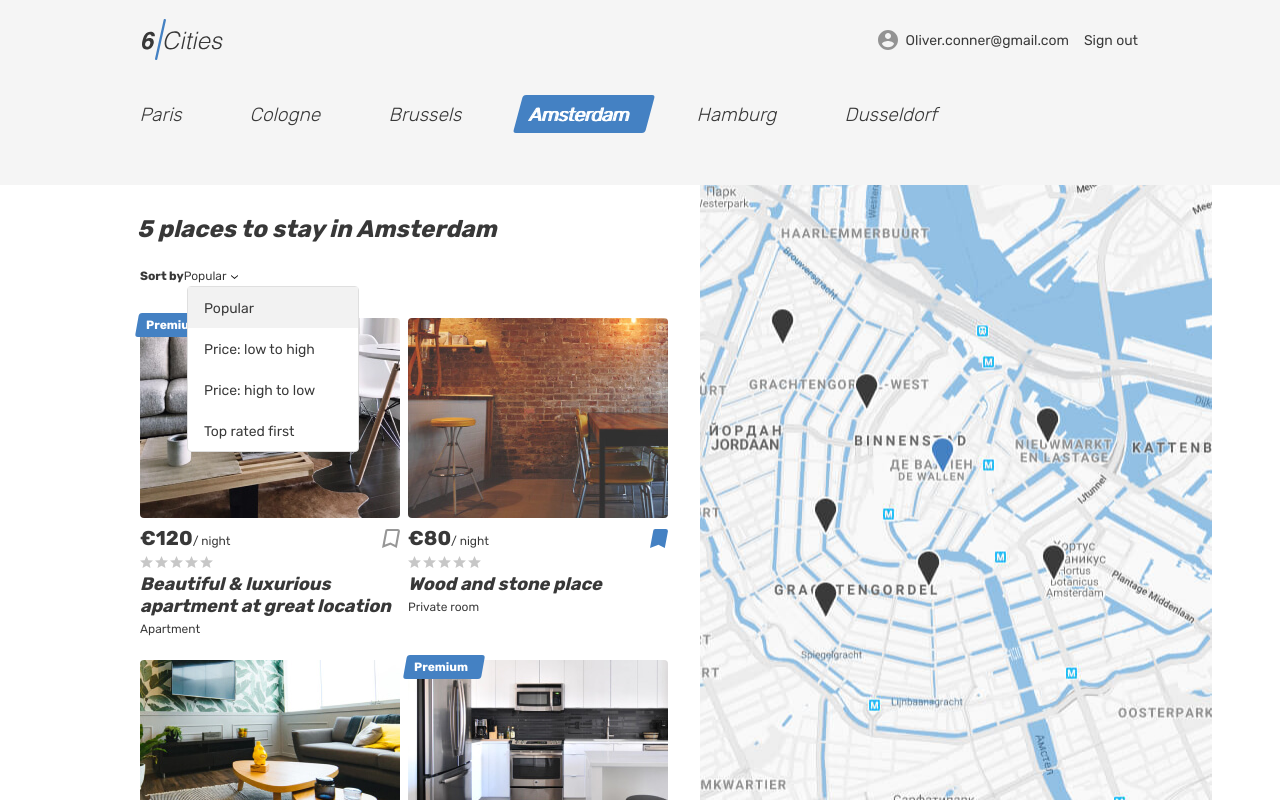
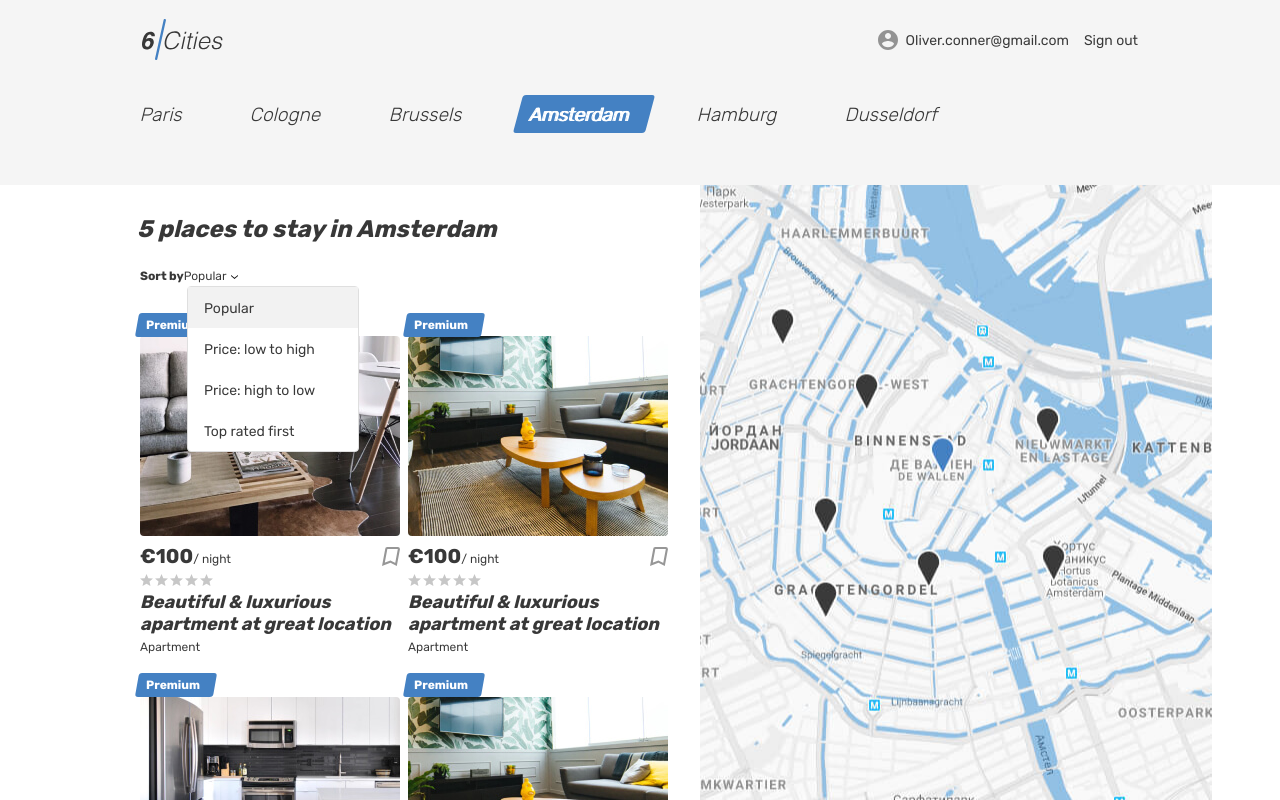
Before and after one commit to KuryakovDen/42634-six-cities-9, a React (Create React App) app in the folder project/: page / in a window 1280 px wide. Built offline with nearby package versions, Linux system fonts and the light colour scheme.

Commit message:
feat: Создание компонента OfferCard

```diff
--- a/project/src/components/main-screen/main-screen.tsx
+++ b/project/src/components/main-screen/main-screen.tsx
@@ -1,4 +1,5 @@
 import React from 'react';
+import OfferCard from '../offer-card/offer-card';
 
 type MainScreenProps = {
   placesCount: number;
@@ -94,166 +95,11 @@ function MainScreen({ placesCount }: MainScreenProps): JSX.Element {
                 </ul>
               </form>
               <div className="cities__places-list places__list tabs__content">
-                <article className="cities__place-card place-card">
-                  <div className="place-card__mark">
-                    <span>Premium</span>
-                  </div>
-                  <div className="cities__image-wrapper place-card__image-wrapper">
-                    <a href="#">
-                      <img className="place-card__image" src="img/apartment-01.jpg" width="260" height="200" alt="Place image" />
-                    </a>
-                  </div>
-                  <div className="place-card__info">
-                    <div className="place-card__price-wrapper">
-                      <div className="place-card__price">
-                        <b className="place-card__price-value">&euro;120</b>
-                        <span className="place-card__price-text">&#47;&nbsp;night</span>
-                      </div>
-                      <button className="place-card__bookmark-button button" type="button">
-                        <svg className="place-card__bookmark-icon" width="18" height="19">
-                          <use xlinkHref="#icon-bookmark" />
-                        </svg>
-                        <span className="visually-hidden">To bookmarks</span>
-                      </button>
-                    </div>
-                    <div className="place-card__rating rating">
-                      <div className="place-card__stars rating__stars">
-                        <span className="visually-hidden">Rating</span>
-                      </div>
-                    </div>
-                    <h2 className="place-card__name">
-                      <a href="#">Beautiful &amp; luxurious apartment at great location</a>
-                    </h2>
-                    <p className="place-card__type">Apartment</p>
-                  </div>
-                </article>
-
-                <article className="cities__place-card place-card">
-                  <div className="cities__image-wrapper place-card__image-wrapper">
-                    <a href="#">
-                      <img className="place-card__image" src="img/room.jpg" width="260" height="200" alt="Place image" />
-                    </a>
-                  </div>
-                  <div className="place-card__info">
-                    <div className="place-card__price-wrapper">
-                      <div className="place-card__price">
-                        <b className="place-card__price-value">&euro;80</b>
-                        <span className="place-card__price-text">&#47;&nbsp;night</span>
-                      </div>
-                      <button className="place-card__bookmark-button place-card__bookmark-button--active button" type="button">
-                        <svg className="place-card__bookmark-icon" width="18" height="19">
-                          <use xlinkHref="#icon-bookmark" />
-                        </svg>
-                        <span className="visually-hidden">In bookmarks</span>
-                      </button>
-                    </div>
-                    <div className="place-card__rating rating">
-                      <div className="place-card__stars rating__stars">
-                        <span className="visually-hidden">Rating</span>
-                      </div>
-                    </div>
-                    <h2 className="place-card__name">
-                      <a href="#">Wood and stone place</a>
-                    </h2>
-                    <p className="place-card__type">Private room</p>
-                  </div>
-                </article>
-
-                <article className="cities__place-card place-card">
-                  <div className="cities__image-wrapper place-card__image-wrapper">
-                    <a href="#">
-                      <img className="place-card__image" src="img/apartment-02.jpg" width="260" height="200" alt="Place image" />
-                    </a>
-                  </div>
-                  <div className="place-card__info">
-                    <div className="place-card__price-wrapper">
-                      <div className="place-card__price">
-                        <b className="place-card__price-value">&euro;132</b>
-                        <span className="place-card__price-text">&#47;&nbsp;night</span>
-                      </div>
-                      <button className="place-card__bookmark-button button" type="button">
-                        <svg className="place-card__bookmark-icon" width="18" height="19">
-                          <use xlinkHref="#icon-bookmark" />
-                        </svg>
-                        <span className="visually-hidden">To bookmarks</span>
-                      </button>
-                    </div>
-                    <div className="place-card__rating rating">
-                      <div className="place-card__stars rating__stars">
-                        <span className="visually-hidden">Rating</span>
-                      </div>
-                    </div>
-                    <h2 className="place-card__name">
-                      <a href="#">Canal View Prinsengracht</a>
-                    </h2>
-                    <p className="place-card__type">Apartment</p>
-                  </div>
-                </article>
-
-                <article className="cities__place-card place-card">
-                  <div className="place-card__mark">
-                    <span>Premium</span>
-                  </div>
-                  <div className="cities__image-wrapper place-card__image-wrapper">
-                    <a href="#">
-                      <img className="place-card__image" src="img/apartment-03.jpg" width="260" height="200" alt="Place image" />
-                    </a>
-                  </div>
-                  <div className="place-card__info">
-                    <div className="place-card__price-wrapper">
-                      <div className="place-card__price">
-                        <b className="place-card__price-value">&euro;180</b>
-                        <span className="place-card__price-text">&#47;&nbsp;night</span>
-                      </div>
-                      <button className="place-card__bookmark-button button" type="button">
-                        <svg className="place-card__bookmark-icon" width="18" height="19">
-                          <use xlinkHref="#icon-bookmark" />
-                        </svg>
-                        <span className="visually-hidden">To bookmarks</span>
-                      </button>
-                    </div>
-                    <div className="place-card__rating rating">
-                      <div className="place-card__stars rating__stars">
-                        <span className="visually-hidden">Rating</span>
-                      </div>
-                    </div>
-                    <h2 className="place-card__name">
-                      <a href="#">Nice, cozy, warm big bed apartment</a>
-                    </h2>
-                    <p className="place-card__type">Apartment</p>
-                  </div>
-                </article>
-
-                <article className="cities__place-card place-card">
-                  <div className="cities__image-wrapper place-card__image-wrapper">
-                    <a href="#">
-                      <img className="place-card__image" src="img/room.jpg" width="260" height="200" alt="Place image" />
-                    </a>
-                  </div>
-                  <div className="place-card__info">
-                    <div className="place-card__price-wrapper">
-                      <div className="place-card__price">
-                        <b className="place-card__price-value">&euro;80</b>
-                        <span className="place-card__price-text">&#47;&nbsp;night</span>
-                      </div>
-                      <button className="place-card__bookmark-button place-card__bookmark-button--active button" type="button">
-                        <svg className="place-card__bookmark-icon" width="18" height="19">
-                          <use xlinkHref="#icon-bookmark" />
-                        </svg>
-                        <span className="visually-hidden">In bookmarks</span>
-                      </button>
-                    </div>
-                    <div className="place-card__rating rating">
-                      <div className="place-card__stars rating__stars">
-                        <span className="visually-hidden">Rating</span>
-                      </div>
-                    </div>
-                    <h2 className="place-card__name">
-                      <a href="#">Wood and stone place</a>
-                    </h2>
-                    <p className="place-card__type">Private room</p>
-                  </div>
-                </article>
+                <OfferCard image={'img/apartment-01.jpg'} price={100} />
+                <OfferCard image={'img/apartment-02.jpg'} price={100} />
+                <OfferCard image={'img/apartment-03.jpg'} price={100} />
+                <OfferCard image={'img/apartment-02.jpg'} price={100} />
+                <OfferCard image={'img/apartment-01.jpg'} price={100} />
               </div>
             </section>
             <div className="cities__right-section">
--- /dev/null
+++ b/project/src/components/offer-card/offer-card.tsx
@@ -0,0 +1,46 @@
+import React from 'react';
+
+type OfferCardProps = {
+  image: string;
+  price: number;
+};
+
+function OfferCard({ image, price }: OfferCardProps): JSX.Element {
+  return (
+    <article className="cities__place-card place-card">
+      <div className="place-card__mark">
+        <span>Premium</span>
+      </div>s
+      <div className="cities__image-wrapper place-card__image-wrapper">
+        <a href="#">
+          <img className="place-card__image" src={image} width="260" height="200" alt="Place image" />
+        </a>
+      </div>
+      <div className="place-card__info">
+        <div className="place-card__price-wrapper">
+          <div className="place-card__price">
+            <b className="place-card__price-value">&euro;{price}</b>
+            <span className="place-card__price-text">&#47;&nbsp;night</span>
+          </div>
+          <button className="place-card__bookmark-button button" type="button">
+            <svg className="place-card__bookmark-icon" width="18" height="19">
+              <use xlinkHref="#icon-bookmark" />
+            </svg>
+            <span className="visually-hidden">To bookmarks</span>
+          </button>
+        </div>
+        <div className="place-card__rating rating">
+          <div className="place-card__stars rating__stars">
+            <span className="visually-hidden">Rating</span>
+          </div>
+        </div>
+        <h2 className="place-card__name">
+          <a href="#">Beautiful &amp; luxurious apartment at great location</a>
+        </h2>
+        <p className="place-card__type">Apartment</p>
+      </div>
+    </article>
+  );
+}
+
+export default OfferCard;
```
